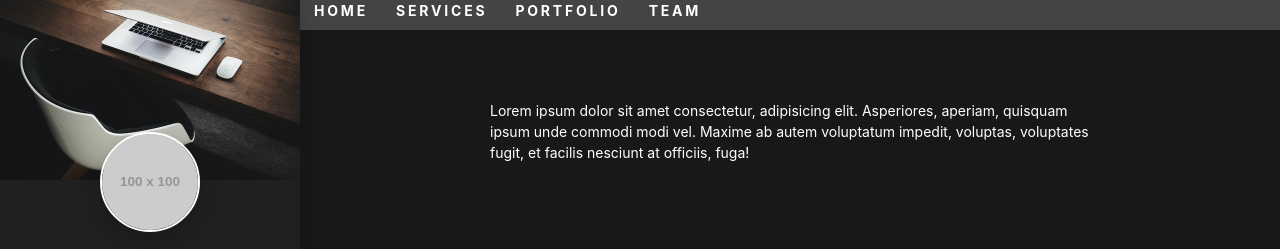
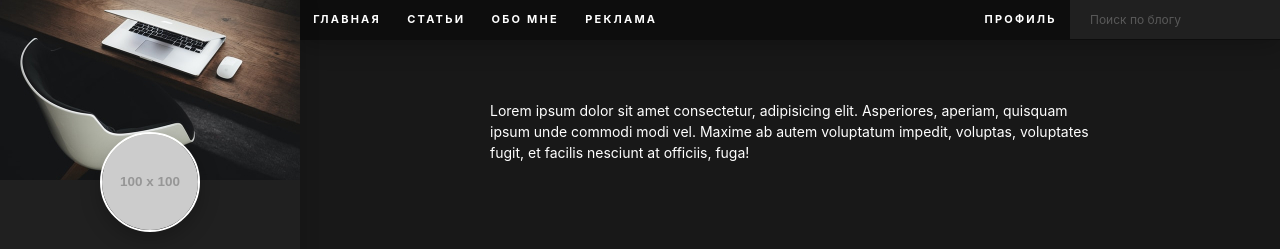
Before and after one commit to vitasgit/valak, a plain HTML site: page index.html in a window 1280 px wide. Shown: the top 249 px of the page. Drawn offline with Linux system fonts and the light colour scheme; placeholder pictures from the web are drawn by us.

Commit message:
add navbar

```diff
--- a/index.html
+++ b/index.html
@@ -49,30 +49,54 @@
 <div class="page">
 
 	<header class="header">
-		<nav class="navbar">
 		<svg class="navbar__menu hide-desktop">
 			<use xlink:href="#menu"></use>
 		</svg>
+		<!-- fix me -->
+		<!-- fix me -->
+		<!-- fix me -->
 
+		<div class="header__left">
+			<nav class="navbar">
 				<ul class="navbar-list">
 					<li class="navbar-list__item">
-					<a class="navbar-list__link" href="#">Home</a>
+						<a class="navbar-list__link" href="#">Главная</a>
 					</li>
 
 					<li class="navbar-list__item">
-					<a class="navbar-list__link" href="#">Services</a>
+						<a class="navbar-list__link" href="#">Статьи</a>
 					</li>
 
 					<li class="navbar-list__item">
-					<a class="navbar-list__link" href="#">Portfolio</a>
+						<a class="navbar-list__link" href="#">Обо мне</a>
 					</li>
 
 					<li class="navbar-list__item">
-					<a class="navbar-list__link" href="#">Team</a>
+						<a class="navbar-list__link" href="#">Реклама</a>
 					</li>
 				</ul>
+				<!-- /.navbar-list -->
 			</nav>
 			<!-- /.navbar -->
+		</div>
+		<!-- /.header__left -->
+
+		<div class="header__right">
+			<nav class="navbar">
+				<ul class="navbar-list">
+					<li class="navbar-list__item">
+						<a class="navbar-list__link" href="#">Профиль</a>
+					</li>
+				</ul>
+				<!-- /.navbar-list -->
+			</nav>
+			<!-- /.navbar -->
+
+			<form class="search" action="/" method="post">
+				<input class="search__input" type="text" placeholder="Поиск по блогу">
+			</form>
+		</div>
+		<!-- /.header__right -->
 	</header>
 	<aside class="sidebar">
 		<div class="sidebar__head">
--- a/src/assets/sass/blocks/_header.scss
+++ b/src/assets/sass/blocks/_header.scss
@@ -1,12 +1,25 @@
 .header {
+	display: flex;
+
 	width: calc(100% - #{$sidebar-width};
-	height: 30px;
 
-	background-color: #444;
+	background-color: #0d0d0d;
+	box-shadow: 0 5px 25px rgba(0, 0, 0, .25);
 
 	position: fixed;
 	top: 0;
 	right: 0;
 
 	z-index: $header-z-index;
+
+	&__left {
+		width: 60%;
+	}
+
+	&__right {
+		display: flex;
+		align-items: center;
+		justify-content: flex-end;
+		width: 40%;
+	}
 }
--- a/src/assets/sass/blocks/_navbar.scss
+++ b/src/assets/sass/blocks/_navbar.scss
@@ -10,16 +10,23 @@
 	display: flex;
 
 	&__link {
+		display: block;
 		color: white;
+
+		font-size: 1.1rem;
 		font-weight: bold;
+		line-height: 1.2;
 		letter-spacing: .2em;
-		padding: 1em;
+		text-transform: uppercase;
+
+		padding: 1.2em;
+
 		text-decoration: none;
 		text-transform: uppercase;
-		transition: color .3s ease;
+		transition: background-color .2s ease;
 
 		&:hover {
-			color: $primary;
+			background-color: $blue;
 		}
 	}
 }
--- /dev/null
+++ b/src/assets/sass/blocks/_search.scss
@@ -0,0 +1,22 @@
+.search {
+	width: 100%;
+	max-width: 21rem;
+	background-color: $primary;
+
+	&__input {
+		display: block;
+		background: transparent;
+		border: none;
+		padding: 1.2rem 2rem;
+
+		font-family: inherit;
+		font-size: 1.2rem;
+
+		color: $white;
+
+		&::placeholder {
+			color: rgba($white, .25)
+		}
+
+	}
+}
--- a/src/assets/sass/style.scss
+++ b/src/assets/sass/style.scss
@@ -19,6 +19,13 @@ body {
 *:before,
 *:after {
 	box-sizing: border-box;
+}
+
+:active,
+:hover,
+:focus {
+    outline: 0;
+    outline-offset: 0;
 }
 
 h1, h2, h3, h4 {
@@ -48,6 +55,8 @@ img {
 @import "blocks/_page.scss";
 @import "blocks/_container.scss";
 @import "blocks/_header.scss";
+@import "blocks/_navbar.scss";
+@import "blocks/_search.scss";
 @import "blocks/_main.scss";
 @import "blocks/_sidebar.scss";
 @import "blocks/_profile.scss";
@@ -56,17 +65,16 @@ img {
 
 
 
-/* old styles */
-@import "blocks/_scrollbar.scss";
-@import "blocks/_scrolldown.scss";
+// /* old styles */
+// @import "blocks/_scrollbar.scss";
+// @import "blocks/_scrolldown.scss";
 
-@import "blocks/_section.scss";
-@import "blocks/_navbar.scss";
-@import "blocks/_logo-box.scss";
-@import "blocks/_hero.scss";
-@import "blocks/_portfolio.scss";
-@import "blocks/_services.scss";
-@import "blocks/_team.scss";
-@import "blocks/_footer.scss";
+// @import "blocks/_section.scss";
+// @import "blocks/_logo-box.scss";
+// @import "blocks/_hero.scss";
+// @import "blocks/_portfolio.scss";
+// @import "blocks/_services.scss";
+// @import "blocks/_team.scss";
+// @import "blocks/_footer.scss";
 
-@import "blocks/_media.scss";
+ @import "blocks/_media.scss";
```
Also changed, not shown: src/tpl/partials/header.html (+29 -5 lines), assets/css/style.css, assets/css/style.min.css. Lines whose indentation alone changed are shown as unchanged.
